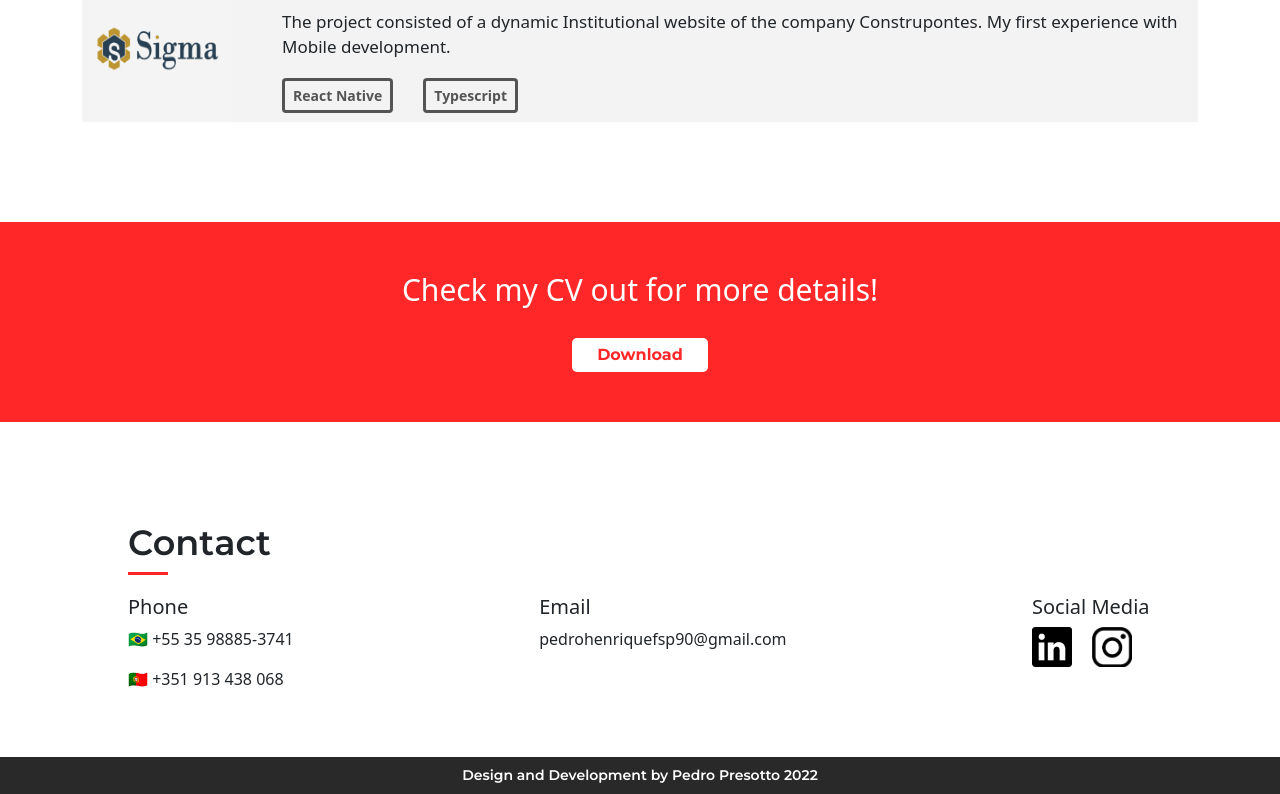
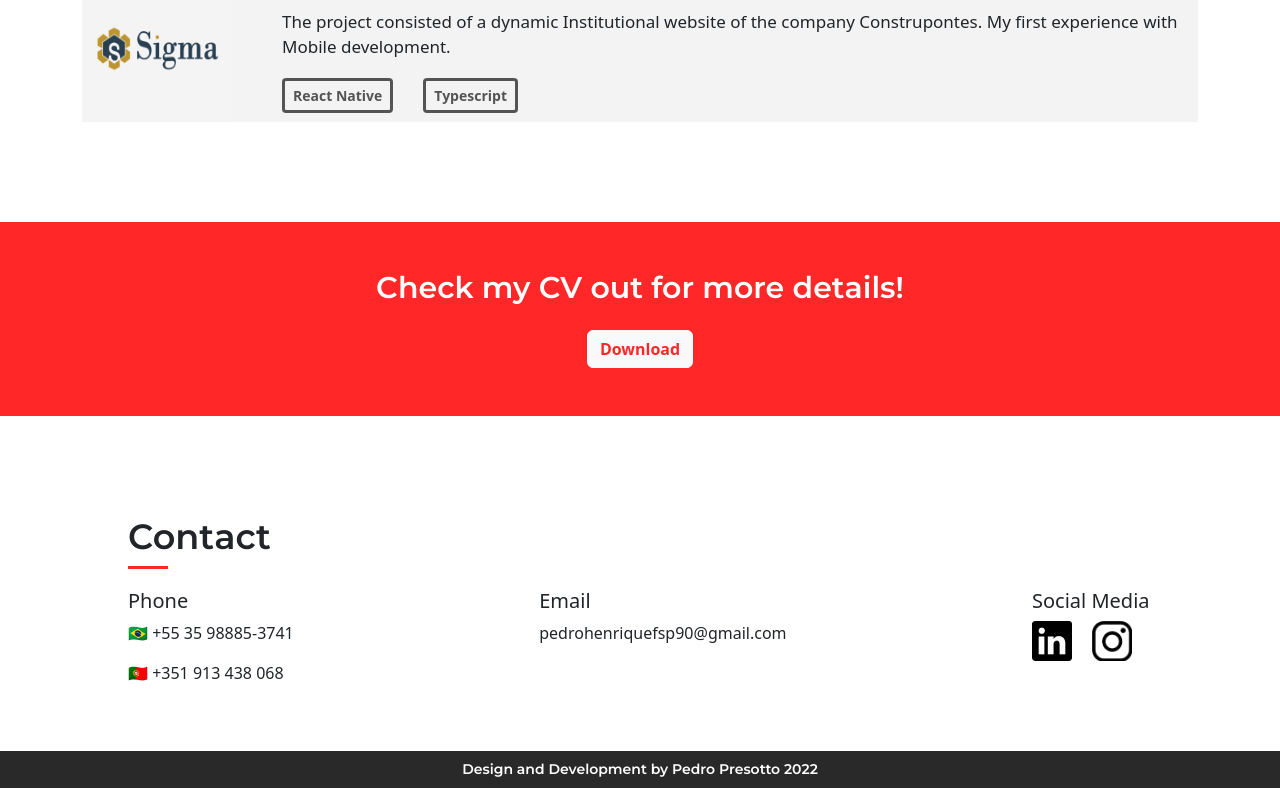
Before and after one commit to pedrofsp/My-Portifolio-Website, a React (Create React App) app: page / in a window 1280 px wide. Shown: the part 2462-3256 px from the top of the page. Built offline with nearby package versions, Linux system fonts and the light colour scheme.

Commit message:
CV section update

```diff
--- a/src/Sections/CV/index.js
+++ b/src/Sections/CV/index.js
@@ -1,20 +1,33 @@
-import React from 'react';
-import './style.scss';
-import cvEnglish from '../../assets/CV/pedro_presotto_cv_english.pdf';
-import { connect } from 'react-redux';
+import React from "react";
+import cvEnglish from "../../assets/CV/pedro_presotto_cv_english.pdf";
+import { connect } from "react-redux";
+import { Button } from "react-bootstrap";
+import "./style.scss";
 
 const CV = ({ english }) => {
   return (
-    <div className="all-cv">
-      <div className="content">
-        <h4>
+    <div
+      className="d-flex justify-content-center py-5"
+      style={{ backgroundColor: "#ff2727" }}
+    >
+      <div>
+        <h4
+          className="cv-text text-center text-white"
+          style={{ fontSize: "30px" }}
+        >
           {english
-            ? 'Check my CV out for more details!'
-            : 'Confira meu CV para mais detalhes!'}
+            ? "Check my CV out for more details!"
+            : "Confira meu CV para mais detalhes!"}
         </h4>
-        <div className="center-button">
+        <div className="my-4"></div>
+        <div className="d-flex justify-content-center">
           <a href={cvEnglish} target="_blank" rel="noreferrer">
-            Download
+            <Button
+              variant="light"
+              style={{ color: "#ff2727", fontWeight: "bold" }}
+            >
+              Download
+            </Button>
           </a>
         </div>
       </div>
--- a/src/Sections/CV/style.scss
+++ b/src/Sections/CV/style.scss
@@ -1,34 +1,6 @@
-@import '../../sass/variables.scss';
-@import '../../sass/functions.scss';
+@import "../../sass/variables.scss";
+@import "../../sass/functions.scss";
 
-.all-cv {
-  background-color: $red;
-  @include flexBox(row, center);
-  padding: 50px 0;
-
-  .content {
-    h4 {
-      font-size: 30px;
-      color: $white;
-      text-align: center;
-      margin-bottom: 30px;
-    }
-
-    .center-button {
-      @include flexBox(row, center);
-
-      a {
-        color: $red;
-        background-color: $white;
-        text-decoration: none;
-        padding: 5px 25px;
-        border-radius: 5px;
-        font-family: MontserratBold;
-
-        &:hover {
-          opacity: 0.8;
-        }
-      }
-    }
-  }
+.cv-text {
+  font-family: MontserratSemiBold;
 }
--- a/src/pages/Home/index.js
+++ b/src/pages/Home/index.js
@@ -10,7 +10,7 @@ import "./style.scss";
 export default function Home() {
   return (
     <div className="all-home">
-      <div className="space" style={{backgroundColor:"lightgray"}}></div>
+      <div className="space" style={{ backgroundColor: "lightgray" }}></div>
       <div id="top">
         <Introduction />
       </div>
```
